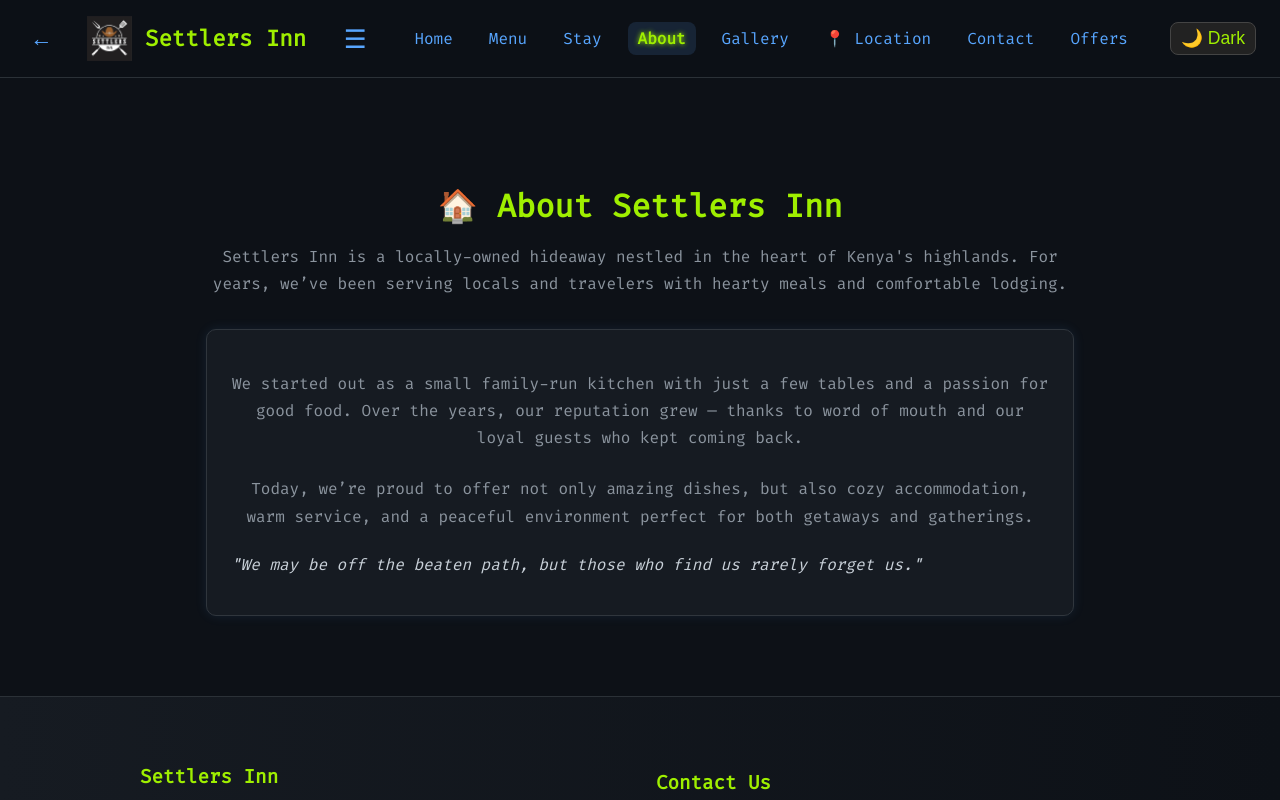
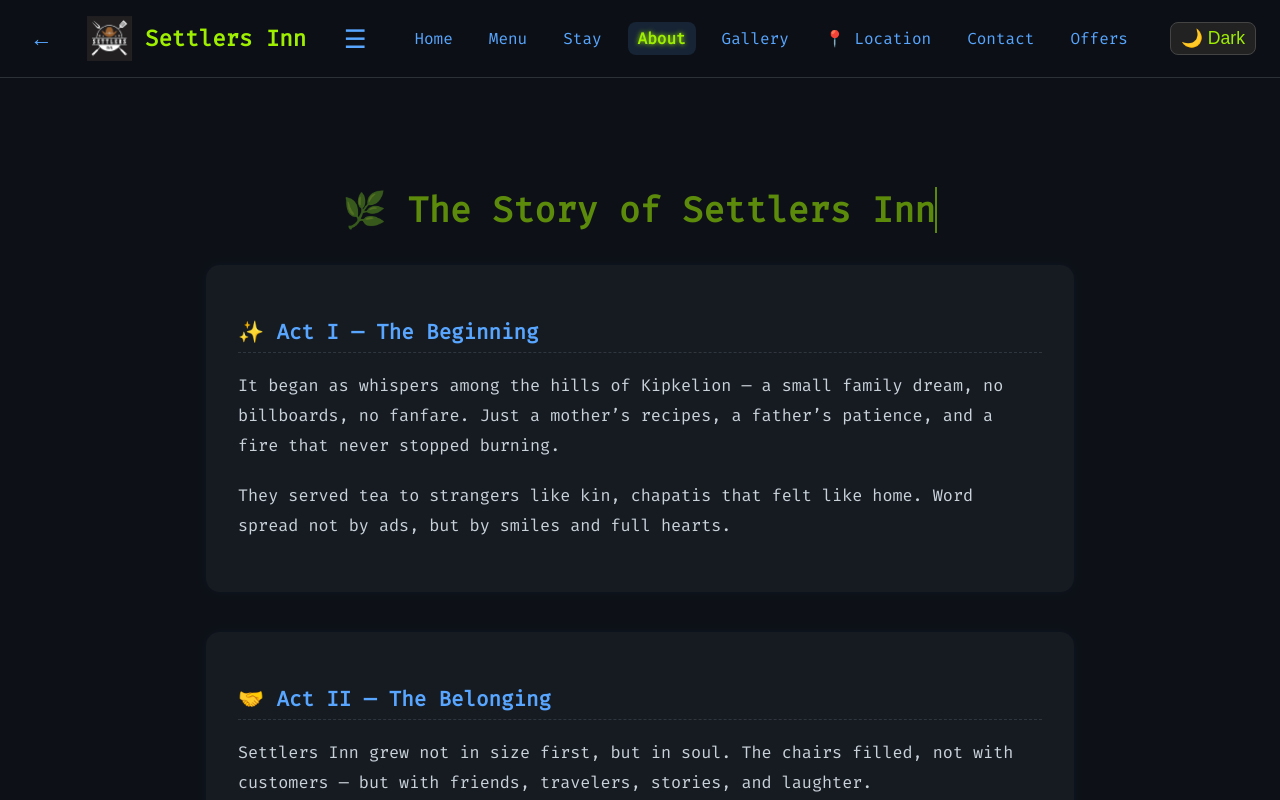
Before and after one commit to echocode191/Settlers2025, a React (Vite) app: page /about in a window 1280 px wide. Shown: the top 800 px of the page. Built offline with nearby package versions, Linux system fonts and the light colour scheme.

Commit message:
Update About.jsx

```diff
--- a/src/pages/About.jsx
+++ b/src/pages/About.jsx
@@ -1,76 +1,135 @@
-import React from 'react';
+import React, { useEffect } from 'react';
 import Navbar from '../components/Navbar';
 import Footer from '../components/Footer';
 
 const About = () => {
+  useEffect(() => {
+    const style = document.createElement('style');
+    style.innerHTML = `
+      @keyframes fadeIn {
+        0% { opacity: 0; transform: translateY(20px); }
+        100% { opacity: 1; transform: translateY(0); }
+      }
+      @keyframes typewriter {
+        from { width: 0; }
+        to { width: 100%; }
+      }
+      @keyframes pulse {
+        0%, 100% { opacity: 0.5; }
+        50% { opacity: 1; }
+      }
+      @keyframes glowIn {
+        0% { box-shadow: 0 0 0 rgba(159,239,0,0); }
+        100% { box-shadow: 0 0 20px rgba(159,239,0,0.1); }
+      }
+      @keyframes breath {
+        0%, 100% { transform: scale(1); }
+        50% { transform: scale(1.01); }
+      }
+    `;
+    document.head.appendChild(style);
+  }, []);
+
   const styles = {
     body: {
       fontFamily: "'Fira Code', monospace",
       backgroundColor: '#0d1117',
       color: '#c9d1d9',
-      minHeight: '100vh',
-      margin: 0,
-      padding: 0,
+      paddingBottom: '4rem',
     },
     section: {
       maxWidth: '900px',
       margin: '3rem auto',
       padding: '2rem 1rem',
     },
-    h2: {
+    heading: {
+      fontSize: '2.2rem',
+      color: '#9fef00',
       textAlign: 'center',
-      color: '#9fef00',
-      fontSize: '2rem',
-      marginBottom: '1rem',
+      marginBottom: '2rem',
+      whiteSpace: 'nowrap',
+      overflow: 'hidden',
+      borderRight: '2px solid #9fef00',
+      animation: 'typewriter 3s steps(40, end), pulse 1.5s ease-in-out infinite',
+      width: 'fit-content',
+      marginLeft: 'auto',
+      marginRight: 'auto',
     },
-    p: {
-      color: '#8b949e',
-      fontSize: '1rem',
-      lineHeight: '1.7',
-      marginBottom: '1.5rem',
-      textAlign: 'center',
+    block: {
+      background: '#161b22',
+      borderRadius: '14px',
+      padding: '2rem',
+      marginBottom: '2.5rem',
+      boxShadow: '0 0 12px rgba(88,166,255,0.05)',
+      animation: 'fadeIn 1.2s ease, glowIn 2s ease',
     },
-    story: {
-      background: '#161b22',
-      borderRadius: '10px',
-      padding: '1.5rem',
-      border: '1px solid #30363d',
-      boxShadow: '0 0 12px rgba(88,166,255,0.1)',
-      marginTop: '2rem',
+    title: {
+      color: '#58a6ff',
+      fontSize: '1.3rem',
+      marginBottom: '0.8rem',
+      borderBottom: '1px dashed #30363d',
+      paddingBottom: '0.4rem',
+    },
+    text: {
+      fontSize: '1.05rem',
+      lineHeight: '1.8',
+      color: '#c9d1d9',
+      marginBottom: '1.2rem',
+      animation: 'breath 6s ease-in-out infinite',
     },
     quote: {
       fontStyle: 'italic',
-      color: '#c9d1d9',
-      marginTop: '1rem',
+      color: '#9fef00',
+      fontSize: '1rem',
+      textAlign: 'center',
+      marginTop: '2rem',
+      animation: 'pulse 3s ease-in-out infinite',
     },
   };
 
   return (
     <div style={styles.body}>
       <Navbar />
+      <section style={styles.section}>
+        <h1 style={styles.heading}>🌿 The Story of Settlers Inn</h1>
 
-      <section style={styles.section}>
-        <h2 style={styles.h2}>🏠 About Settlers Inn</h2>
-        <p style={styles.p}>
-          Settlers Inn is a locally-owned hideaway nestled in the heart of Kenya's highlands.
-          For years, we’ve been serving locals and travelers with hearty meals and comfortable lodging.
-        </p>
+        <div style={styles.block}>
+          <h3 style={styles.title}>✨ Act I — The Beginning</h3>
+          <p style={styles.text}>
+            It began as whispers among the hills of Kipkelion — a small family dream, no billboards, no fanfare. Just a mother’s recipes,
+            a father’s patience, and a fire that never stopped burning.
+          </p>
+          <p style={styles.text}>
+            They served tea to strangers like kin, chapatis that felt like home. Word spread not by ads, but by smiles and full hearts.
+          </p>
+        </div>
 
-        <div style={styles.story}>
-          <p style={styles.p}>
-            We started out as a small family-run kitchen with just a few tables and a passion for good food.
-            Over the years, our reputation grew — thanks to word of mouth and our loyal guests who kept coming back.
+        <div style={styles.block}>
+          <h3 style={styles.title}>🤝 Act II — The Belonging</h3>
+          <p style={styles.text}>
+            Settlers Inn grew not in size first, but in soul. The chairs filled, not with customers — but with friends, travelers, stories, and laughter.
           </p>
-          <p style={styles.p}>
-            Today, we’re proud to offer not only amazing dishes, but also cozy accommodation, warm service,
-            and a peaceful environment perfect for both getaways and gatherings.
+          <p style={styles.text}>
+            People didn’t just dine — they returned. They brought their children, their memories, their love. They stayed not just for the rooms,
+            but for the feeling.
           </p>
+        </div>
+
+        <div style={styles.block}>
+          <h3 style={styles.title}>🔥 Act III — The Becoming</h3>
+          <p style={styles.text}>
+            Now we serve hundreds — but we’ve never stopped serving one person at a time. Every plate is still made with pride,
+            every bed still turned with love. This isn’t a business. It’s a legacy — yours and ours.
+          </p>
+          <p style={styles.text}>
+            Because long after the meal is gone, the feeling stays. And long after the trip ends, the story lives on in you.
+          </p>
+
           <p style={styles.quote}>
-            "We may be off the beaten path, but those who find us rarely forget us."
+            "We aren’t just a stop along the way. We are the reason you remember the journey."
           </p>
         </div>
       </section>
-
       <Footer />
     </div>
   );
```
